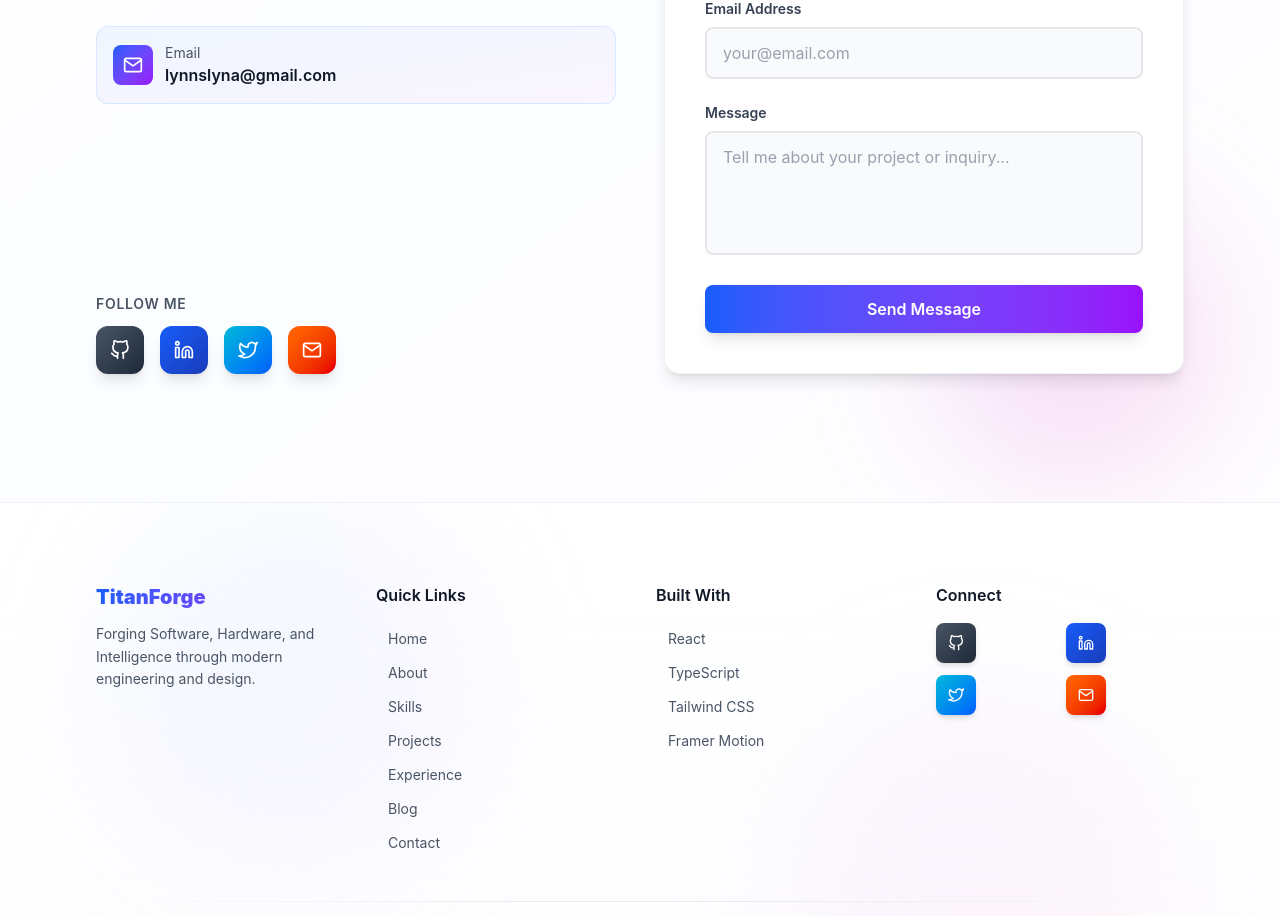
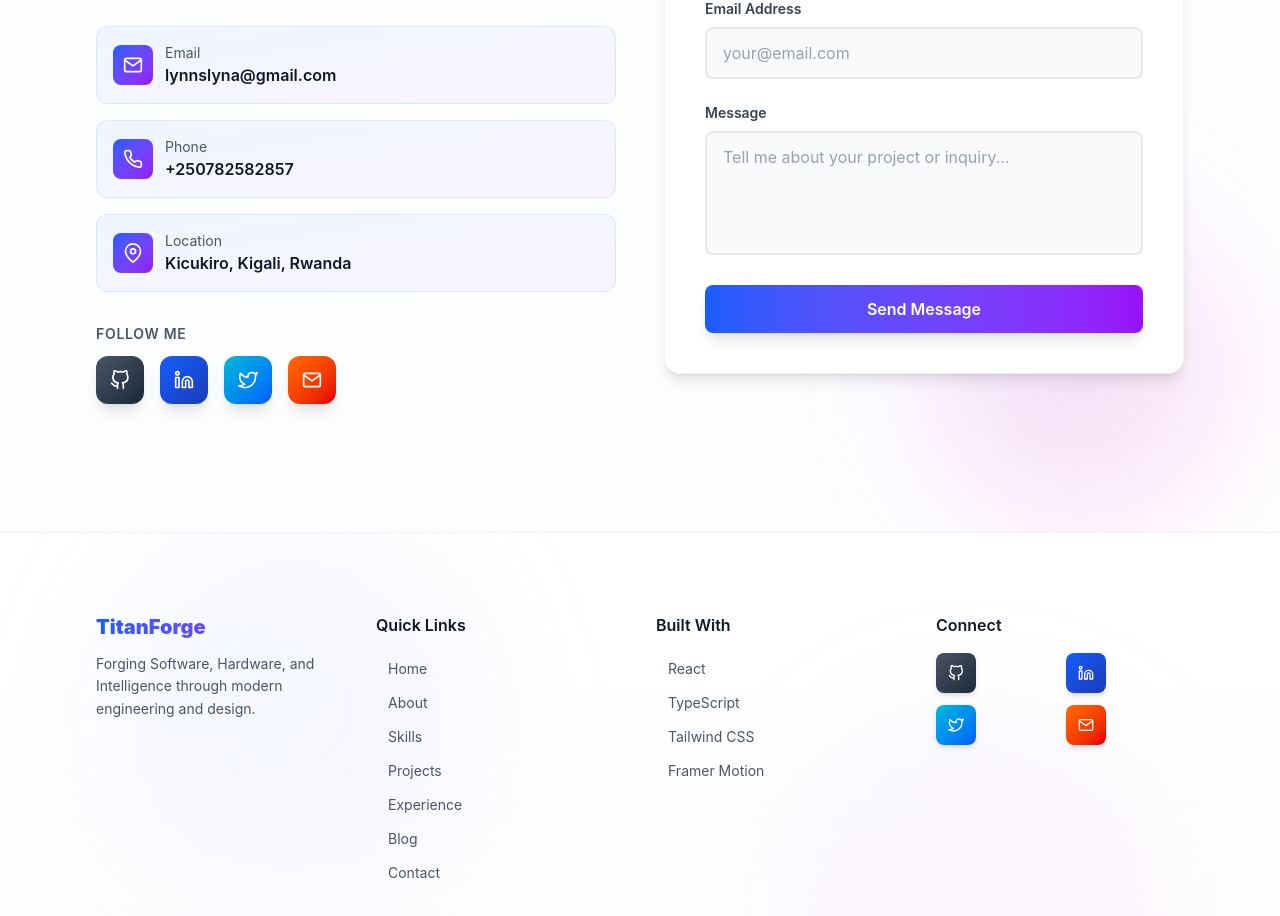
Before and after one commit to Megatrlynn/portfolio, a React (Vite) app: page / in a window 1280 px wide. Shown: the part 8740-9656 px from the top of the page. Built offline with nearby package versions, Linux system fonts and the light colour scheme; no server answers; the database is empty.

Commit message:
Data changes

```diff
--- a/src/components/Contact.tsx
+++ b/src/components/Contact.tsx
@@ -1,6 +1,6 @@
 import { useState, type FormEvent } from 'react';
 import { motion, AnimatePresence } from 'framer-motion';
-import { FiGithub, FiLinkedin, FiTwitter, FiMail, FiCheck, FiAlertCircle } from 'react-icons/fi';
+import { FiGithub, FiLinkedin, FiTwitter, FiMail, FiPhone, FiMapPin, FiCheck, FiAlertCircle } from 'react-icons/fi';
 import { collection, addDoc } from 'firebase/firestore';
 import { db } from '../firebase';
 import { useInView } from '../hooks/useInView';
@@ -184,6 +184,36 @@ const Contact = () => {
                     <div>
                       <p className="text-sm text-gray-600 dark:text-gray-400">Email</p>
                       <p className="font-semibold text-gray-900 dark:text-white group-hover:text-blue-600 dark:group-hover:text-blue-400 transition-colors">lynnslyna@gmail.com</p>
+                    </div>
+                  </div>
+                </motion.div>
+
+                <motion.div
+                  variants={itemVariants}
+                  className="group p-4 rounded-xl bg-linear-to-br from-blue-50 to-purple-50 dark:from-blue-900/20 dark:to-purple-900/20 border border-blue-200/50 dark:border-blue-700/30 hover:border-blue-400/50 dark:hover:border-blue-500/50 transition-all duration-300"
+                >
+                  <div className="flex items-center gap-3">
+                    <div className="w-10 h-10 rounded-lg bg-linear-to-br from-blue-600 to-purple-600 flex items-center justify-center text-white">
+                      <FiPhone className="w-5 h-5" />
+                    </div>
+                    <div>
+                      <p className="text-sm text-gray-600 dark:text-gray-400">Phone</p>
+                      <p className="font-semibold text-gray-900 dark:text-white group-hover:text-blue-600 dark:group-hover:text-blue-400 transition-colors">+250782582857</p>
+                    </div>
+                  </div>
+                </motion.div>
+
+                <motion.div
+                  variants={itemVariants}
+                  className="group p-4 rounded-xl bg-linear-to-br from-blue-50 to-purple-50 dark:from-blue-900/20 dark:to-purple-900/20 border border-blue-200/50 dark:border-blue-700/30 hover:border-blue-400/50 dark:hover:border-blue-500/50 transition-all duration-300"
+                >
+                  <div className="flex items-center gap-3">
+                    <div className="w-10 h-10 rounded-lg bg-linear-to-br from-blue-600 to-purple-600 flex items-center justify-center text-white">
+                      <FiMapPin className="w-5 h-5" />
+                    </div>
+                    <div>
+                      <p className="text-sm text-gray-600 dark:text-gray-400">Location</p>
+                      <p className="font-semibold text-gray-900 dark:text-white group-hover:text-blue-600 dark:group-hover:text-blue-400 transition-colors">Kicukiro, Kigali, Rwanda</p>
                     </div>
                   </div>
                 </motion.div>
```
